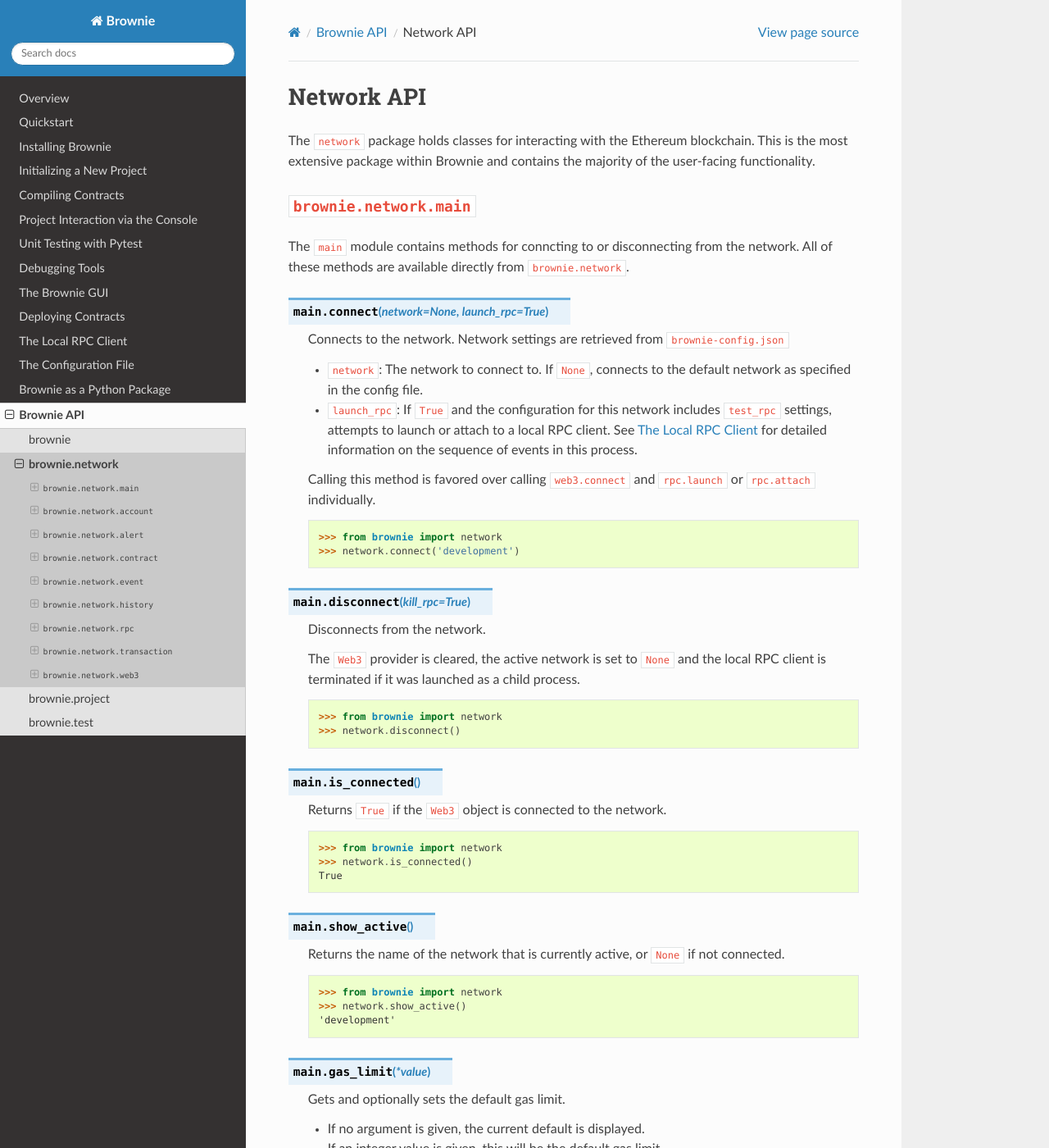
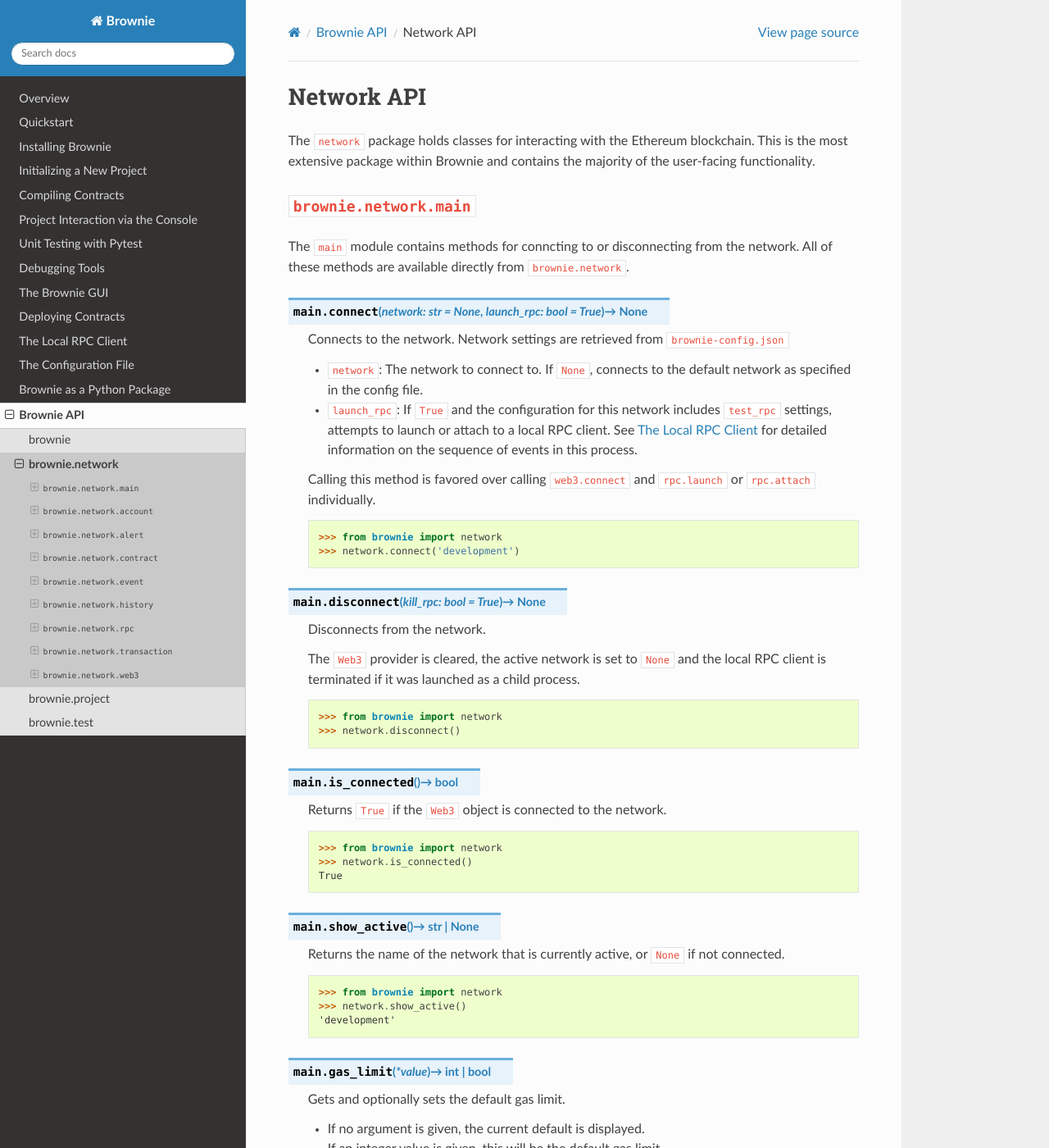
Before and after one commit to eth-brownie/brownie, a Sphinx documentation site: the page built from docs/api-network.rst, in a window 1280 px wide and 1400 px high. Shown: the whole window at 82% size. Built offline with Sphinx 7.4.7 and the Read the Docs theme 2.0.0, drawn with Linux system fonts in a browser that asks for light colours.

Commit message:
begin api-network docs

```diff
--- a/docs/api-network.rst
+++ b/docs/api-network.rst
@@ -11,7 +11,7 @@
 
 The ``main`` module contains methods for conncting to or disconnecting from the network. All of these methods are available directly from ``brownie.network``.
 
-.. py:method:: main.connect(network=None, launch_rpc=True)
+.. py:method:: main.connect(network: str = None, launch_rpc: bool = True) -> None
 
     Connects to the network.  Network settings are retrieved from ``brownie-config.json``
 
@@ -25,7 +25,7 @@
         >>> from brownie import network
         >>> network.connect('development')
 
-.. py:method:: main.disconnect(kill_rpc=True)
+.. py:method:: main.disconnect(kill_rpc: bool = True) -> None
 
     Disconnects from the network.
 
@@ -36,7 +36,7 @@
         >>> from brownie import network
         >>> network.disconnect()
 
-.. py:method:: main.is_connected()
+.. py:method:: main.is_connected() -> bool
 
     Returns ``True`` if the ``Web3`` object is connected to the network.
 
@@ -46,7 +46,7 @@
         >>> network.is_connected()
         True
 
-.. py:method:: main.show_active()
+.. py:method:: main.show_active() -> Optional[str]
 
     Returns the name of the network that is currently active, or ``None`` if not connected.
 
@@ -56,7 +56,7 @@
         >>> network.show_active()
         'development'
 
-.. py:method:: main.gas_limit(*value)
+.. py:method:: main.gas_limit(*value) -> Union[int, bool]
 
     Gets and optionally sets the default gas limit.
 
```
